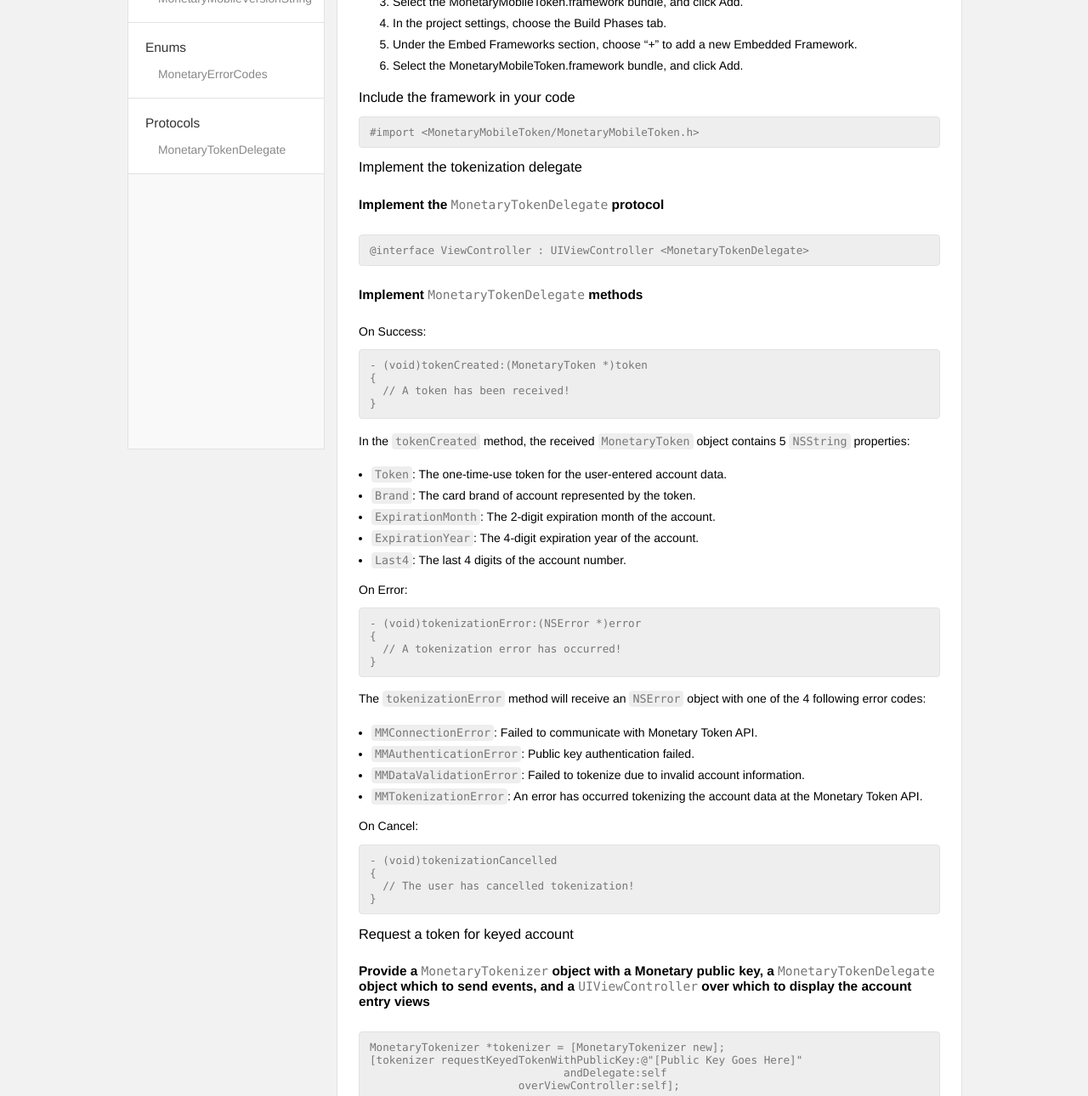
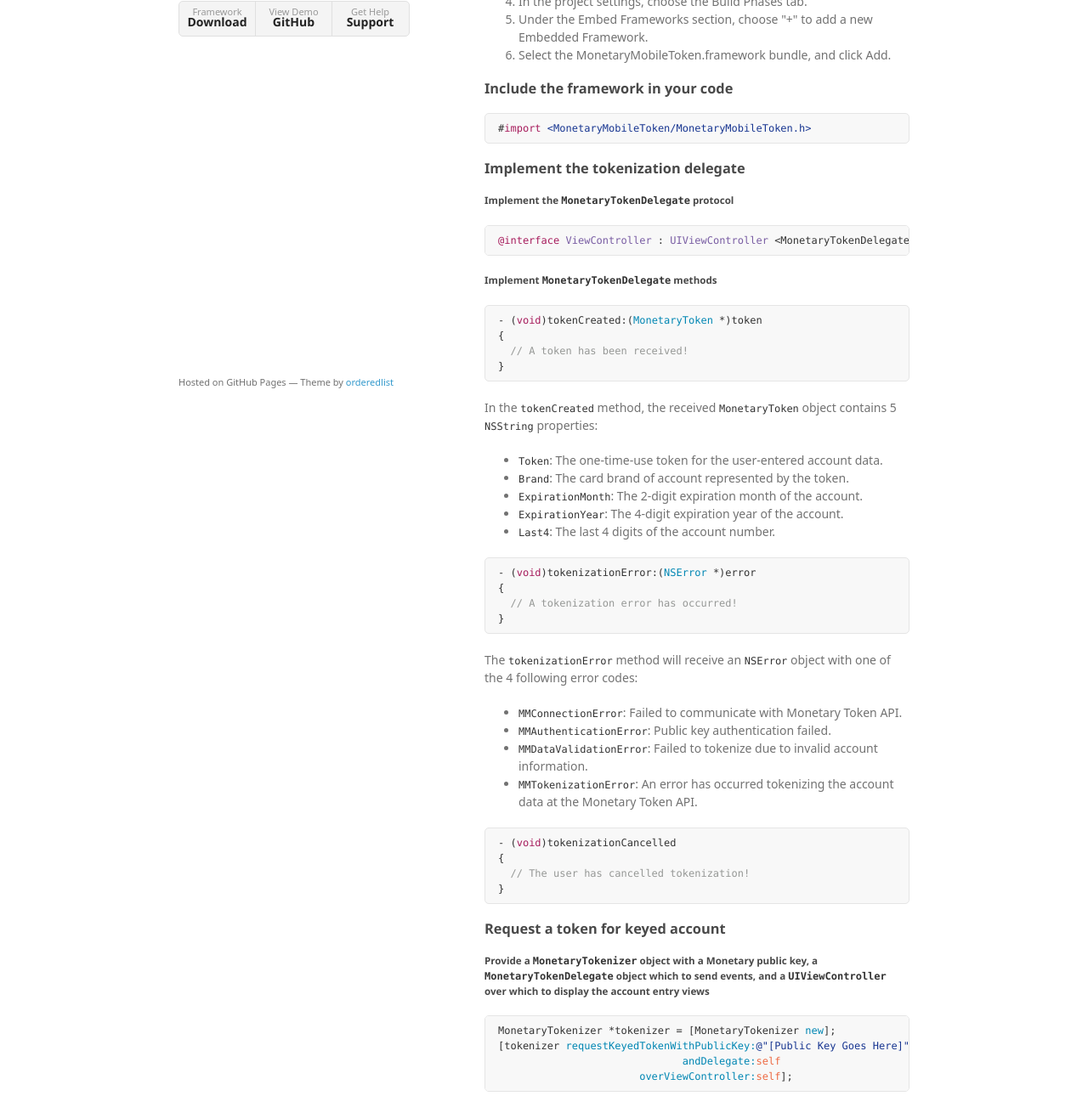
Before and after one commit to Mntry/MobileToken-iOS, a plain HTML site: page index.html in a window 1280 px wide. Shown: the part 271-1561 px from the top of the page at 85% size. Drawn offline with nearby package versions, Linux system fonts and the light colour scheme; files that its build step writes are made by us from their sources; a web font is replaced by a local one.

Commit message:
Restoring original getting started index

```diff
--- a/index.html
+++ b/index.html
@@ -1,148 +1,120 @@
-<!DOCTYPE html>
-<html lang="en">
+<!doctype html>
+<html>
   <head>
-    <title>MonetaryMobileToken.framework  Reference</title>
-    <link rel="stylesheet" type="text/css" href="css/jazzy.css" />
-    <link rel="stylesheet" type="text/css" href="css/highlight.css" />
-    <meta charset='utf-8'>
-    <script src="js/jquery.min.js" defer></script>
-    <script src="js/jazzy.js" defer></script>
-
+    <meta charset="utf-8">
+    <meta http-equiv="X-UA-Compatible" content="chrome=1">
+    <title>Monetary MobileToken iOS Framework</title>
+    <link href="favicon.png" rel="Shortcut Icon" />
+    <link rel="stylesheet" href="stylesheets/styles.css">
+    <link rel="stylesheet" href="stylesheets/github-light.css">
+    <meta name="viewport" content="width=device-width">
+    <!--[if lt IE 9]>
+    <script src="//html5shiv.googlecode.com/svn/trunk/html5.js"></script>
+    <![endif]-->
   </head>
   <body>
-    <a title="MonetaryMobileToken.framework  Reference"></a>
-    <header>
-      <div class="content-wrapper">
-        <p><a href="index.html">MonetaryMobileToken.framework Docs</a></p>
-        <p class="header-right"><a href="https://github.com/Mntry/MobileToken-iOS"><img src="img/gh.png"/>View on GitHub</a></p>
-      </div>
-    </header>
-    <div class="content-wrapper">
-      <p id="breadcrumbs">
-        <a href="index.html">MonetaryMobileToken.framework Reference</a>
-        <img id="carat" src="img/carat.png" />
-        MonetaryMobileToken.framework  Reference
-      </p>
-    </div>
-    <div class="content-wrapper">
-      <nav class="sidebar">
-        <ul class="nav-groups">
-          <li class="nav-group-name">
-            <a href="Classes.html">Classes</a>
-            <ul class="nav-group-tasks">
-              <li class="nav-group-task">
-                <a href="Classes/MonetaryToken.html">MonetaryToken</a>
-              </li>
-              <li class="nav-group-task">
-                <a href="Classes/MonetaryTokenizer.html">MonetaryTokenizer</a>
-              </li>
-            </ul>
-          </li>
-          <li class="nav-group-name">
-            <a href="Constants.html">Constants</a>
-            <ul class="nav-group-tasks">
-              <li class="nav-group-task">
-                <a href="Constants.html#/c:@MonetaryMobileVersionNumber">MonetaryMobileVersionNumber</a>
-              </li>
-              <li class="nav-group-task">
-                <a href="Constants.html#/c:@MonetaryMobileVersionString">MonetaryMobileVersionString</a>
-              </li>
-            </ul>
-          </li>
-          <li class="nav-group-name">
-            <a href="Enums.html">Enums</a>
-            <ul class="nav-group-tasks">
-              <li class="nav-group-task">
-                <a href="Enums/MonetaryErrorCodes.html">MonetaryErrorCodes</a>
-              </li>
-            </ul>
-          </li>
-          <li class="nav-group-name">
-            <a href="Protocols.html">Protocols</a>
-            <ul class="nav-group-tasks">
-              <li class="nav-group-task">
-                <a href="Protocols/MonetaryTokenDelegate.html">MonetaryTokenDelegate</a>
-              </li>
-            </ul>
-          </li>
+    <div class="wrapper">
+      <header>
+        <p><img alt="Monetary" src="logo.png"></p>
+        <h1>Monetary MobileToken iOS Framework</h1>
+        <p></p>
+        <ul>
+          <li><a href="https://github.com/Mntry/MobileToken-iOS/releases/latest">Framework <strong>Download</strong></a></li>
+          <li><a href="https://github.com/Mntry/MobileToken-iOS">View Demo <strong>GitHub</strong></a></li>
+          <li><a href="https://github.com/Mntry/MobileToken-iOS/issues">Get Help <strong>Support</strong></a></li>
         </ul>
-      </nav>
-      <article class="main-content">
-        <section>
-          <section class="section">
+      </header>
+      <section>
+        <h1>
+<a id="getting-started-with-monetarymobileframework" class="anchor" href="#getting-started-with-monetarymobileframework" aria-hidden="true"><span aria-hidden="true" class="octicon octicon-link"></span></a>Getting started with iOS MobileToken</h1>
 
-            <a href='#getting-started-with-mobiletoken-for-ios' class='anchor' aria-hidden=true><span class="header-anchor"></span></a><h1 id='getting-started-with-mobiletoken-for-ios'>Getting started with MobileToken for iOS</h1>
-<a href='#add-monetarymobiletoken-framework-to-your-xcode-project' class='anchor' aria-hidden=true><span class="header-anchor"></span></a><h3 id='add-monetarymobiletoken-framework-to-your-xcode-project'>Add MonetaryMobileToken.framework to your Xcode project</h3>
+<h3>
+<a id="add-monetarymobileframework-to-your-xcode-project" class="anchor" href="#add-monetarymobileframework-to-your-xcode-project" aria-hidden="true"><span aria-hidden="true" class="octicon octicon-link"></span></a>Add MonetaryMobileToken.framework to your Xcode project</h3>
 
 <ol>
 <li>In the project navigator, select the project or group within a project to which you want to add the framework.</li>
 <li>Choose File &gt; Add Files to “<em>Your Project Name</em>”.</li>
 <li>Select the MonetaryMobileToken.framework bundle, and click Add.</li>
 <li>In the project settings, choose the Build Phases tab.</li>
-<li>Under the Embed Frameworks section, choose <q>+</q> to add a new Embedded Framework.</li>
+<li>Under the Embed Frameworks section, choose "+" to add a new Embedded Framework.</li>
 <li>Select the MonetaryMobileToken.framework bundle, and click Add.</li>
 </ol>
-<a href='#include-the-framework-in-your-code' class='anchor' aria-hidden=true><span class="header-anchor"></span></a><h3 id='include-the-framework-in-your-code'>Include the framework in your code</h3>
-<pre class="highlight plaintext"><code>#import &lt;MonetaryMobileToken/MonetaryMobileToken.h&gt;
-</code></pre>
-<a href='#implement-the-tokenization-delegate' class='anchor' aria-hidden=true><span class="header-anchor"></span></a><h3 id='implement-the-tokenization-delegate'>Implement the tokenization delegate</h3>
-<a href='#implement-the-code-monetarytokendelegate-code-protocol' class='anchor' aria-hidden=true><span class="header-anchor"></span></a><h5 id='implement-the-code-monetarytokendelegate-code-protocol'>Implement the <code>MonetaryTokenDelegate</code> protocol</h5>
-<pre class="highlight plaintext"><code>@interface ViewController : UIViewController &lt;MonetaryTokenDelegate&gt;
-</code></pre>
-<a href='#implement-code-monetarytokendelegate-code-methods' class='anchor' aria-hidden=true><span class="header-anchor"></span></a><h5 id='implement-code-monetarytokendelegate-code-methods'>Implement <code>MonetaryTokenDelegate</code> methods</h5>
-On Success:
-<pre class="highlight plaintext"><code>- (void)tokenCreated:(MonetaryToken *)token
+
+<h3>
+<a id="include-the-framework-in-your-code" class="anchor" href="#include-the-framework-in-your-code" aria-hidden="true"><span aria-hidden="true" class="octicon octicon-link"></span></a>Include the framework in your code</h3>
+
+<div class="highlight highlight-source-objc"><pre>#<span class="pl-k">import</span> <span class="pl-s"><span class="pl-pds">&lt;</span>MonetaryMobileToken/MonetaryMobileToken.h<span class="pl-pds">&gt;</span></span></pre></div>
+
+<h3>
+<a id="implement-the-tokenization-delegate" class="anchor" href="#implement-the-tokenization-delegate" aria-hidden="true"><span aria-hidden="true" class="octicon octicon-link"></span></a>Implement the tokenization delegate</h3>
+
+<h5>
+<a id="implement-the-monetarytokendelegate-protocol" class="anchor" href="#implement-the-monetarytokendelegate-protocol" aria-hidden="true"><span aria-hidden="true" class="octicon octicon-link"></span></a>Implement the <code>MonetaryTokenDelegate</code> protocol</h5>
+
+<div class="highlight highlight-source-objc"><pre><span class="pl-k">@interface</span> <span class="pl-en">ViewController</span> : <span class="pl-e">UIViewController</span> &lt;MonetaryTokenDelegate&gt;</pre></div>
+
+<h5>
+<a id="implement-monetarytokendelegate-methods" class="anchor" href="#implement-monetarytokendelegate-methods" aria-hidden="true"><span aria-hidden="true" class="octicon octicon-link"></span></a>Implement <code>MonetaryTokenDelegate</code> methods</h5>
+
+<div class="highlight highlight-source-objc"><pre>- (<span class="pl-k">void</span>)tokenCreated:(<span class="pl-c1">MonetaryToken</span> *)token
 {
-  // A token has been received!
-}
-</code></pre>
+  <span class="pl-c">// A token has been received!</span>
+}</pre></div>
 
-<p>In the <code>tokenCreated</code> method, the received <code>MonetaryToken</code> object contains 5 <code>NSString</code> properties:<br>
+<p>In the <code>tokenCreated</code> method, the received <code>MonetaryToken</code> object contains 5 <code>NSString</code> properties:  </p>
+
 <ul>
-<li><code>Token</code>: The one-time-use token for the user-entered account data.</li>
-<li><code>Brand</code>: The card brand of account represented by the token.</li>
-<li><code>ExpirationMonth</code>: The 2-digit expiration month of the account.</li>
-<li><code>ExpirationYear</code>: The 4-digit expiration year of the account.</li>
-<li><code>Last4</code>: The last 4 digits of the account number.</p></li>
+<li>
+<code>Token</code>: The one-time-use token for the user-entered account data.</li>
+<li>
+<code>Brand</code>: The card brand of account represented by the token.</li>
+<li>
+<code>ExpirationMonth</code>: The 2-digit expiration month of the account.</li>
+<li>
+<code>ExpirationYear</code>: The 4-digit expiration year of the account.</li>
+<li>
+<code>Last4</code>: The last 4 digits of the account number.</li>
 </ul>
 
-On Error:
-<pre class="highlight plaintext"><code>- (void)tokenizationError:(NSError *)error
+<div class="highlight highlight-source-objc"><pre>- (<span class="pl-k">void</span>)tokenizationError:(<span class="pl-c1">NSError</span> *)error
 {
-  // A tokenization error has occurred!
-}
-</code></pre>
+  <span class="pl-c">// A tokenization error has occurred!</span>
+}</pre></div>
 
-<p>The <code>tokenizationError</code> method will receive an <code>NSError</code> object with one of the 4 following error codes:
-  <ul>
-    <li><code>MMConnectionError</code>: Failed to communicate with Monetary Token API.</li>
-    <li><code>MMAuthenticationError</code>: Public key authentication failed.</li>
-    <li><code>MMDataValidationError</code>: Failed to tokenize due to invalid account information.</li>
-    <li><code>MMTokenizationError</code>: An error has occurred tokenizing the account data at the Monetary Token API.</li>
-  </ul>
+<p>The <code>tokenizationError</code> method will receive an <code>NSError</code> object with one of the 4 following error codes:</p>
 
-On Cancel:
-<pre class="highlight plaintext"><code>- (void)tokenizationCancelled
+<ul>
+<li>
+<code>MMConnectionError</code>: Failed to communicate with Monetary Token API.</li>
+<li>
+<code>MMAuthenticationError</code>: Public key authentication failed.</li>
+<li>
+<code>MMDataValidationError</code>: Failed to tokenize due to invalid account information.</li>
+<li>
+<code>MMTokenizationError</code>: An error has occurred tokenizing the account data at the Monetary Token API.</li>
+</ul>
+
+<div class="highlight highlight-source-objc"><pre>- (<span class="pl-k">void</span>)tokenizationCancelled
 {
-  // The user has cancelled tokenization!
-}
-</code></pre></p>
-<a href='#request-a-token-for-keyed-account' class='anchor' aria-hidden=true><span class="header-anchor"></span></a><h3 id='request-a-token-for-keyed-account'>Request a token for keyed account</h3>
-<a href='#provide-a-code-monetarytokenizer-code-object-with-a-monetary-public-key-a-code-monetarytokendelegate-code-object-which-to-send-events-and-a-code-uiviewcontroller-code-over-which-to-display-the-account-entry-views' class='anchor' aria-hidden=true><span class="header-anchor"></span></a><h5 id='provide-a-code-monetarytokenizer-code-object-with-a-monetary-public-key-a-code-monetarytokendelegate-code-object-which-to-send-events-and-a-code-uiviewcontroller-code-over-which-to-display-the-account-entry-views'>Provide a <code>MonetaryTokenizer</code> object with a Monetary public key, a <code>MonetaryTokenDelegate</code> object which to send events, and a <code>UIViewController</code> over which to display the account entry views</h5>
-<pre class="highlight plaintext"><code>MonetaryTokenizer *tokenizer = [MonetaryTokenizer new];
-[tokenizer requestKeyedTokenWithPublicKey:@"[Public Key Goes Here]"
-                              andDelegate:self
-                       overViewController:self];
-</code></pre>
+  <span class="pl-c">// The user has cancelled tokenization!</span>
+}</pre></div>
 
-          </section>
-        </section>
-        <section id="footer">
-          <p>&copy; 2016 <a class="link" href="https://monetary.co" target="_blank" rel="external">Monetary</a>. All rights reserved. (Last updated: 2016-07-19)</p>
-          <p>Generated by <a class="link" href="https://github.com/realm/jazzy" target="_blank" rel="external">jazzy ♪♫ v0.7.0</a>, a <a class="link" href="http://realm.io" target="_blank" rel="external">Realm</a> project.</p>
-        </section>
-      </article>
+<h3>
+<a id="request-a-token-for-keyed-account" class="anchor" href="#request-a-token-for-keyed-account" aria-hidden="true"><span aria-hidden="true" class="octicon octicon-link"></span></a>Request a token for keyed account</h3>
+
+<h5>
+<a id="provide-a-monetarytokenizer-object-with-a-monetary-public-key-a-monetarytokendelegate-object-which-to-send-events-and-a-uiviewcontroller-over-which-to-display-the-account-entry-views" class="anchor" href="#provide-a-monetarytokenizer-object-with-a-monetary-public-key-a-monetarytokendelegate-object-which-to-send-events-and-a-uiviewcontroller-over-which-to-display-the-account-entry-views" aria-hidden="true"><span aria-hidden="true" class="octicon octicon-link"></span></a>Provide a <code>MonetaryTokenizer</code> object with a Monetary public key, a <code>MonetaryTokenDelegate</code> object which to send events, and a <code>UIViewController</code> over which to display the account entry views</h5>
+
+<div class="highlight highlight-source-objc"><pre>MonetaryTokenizer *tokenizer = [MonetaryTokenizer <span class="pl-c1">new</span>];
+[tokenizer <span class="pl-c1">requestKeyedTokenWithPublicKey:</span><span class="pl-s"><span class="pl-pds">@"</span>[Public Key Goes Here]<span class="pl-pds">"</span></span>
+                              <span class="pl-c1">andDelegate:</span><span class="pl-v">self</span>
+                       <span class="pl-c1">overViewController:</span><span class="pl-v">self</span>];</pre></div>
+      </section>
+      <footer>
+        <p><small>Hosted on GitHub Pages &mdash; Theme by <a href="https://github.com/orderedlist">orderedlist</a></small></p>
+      </footer>
     </div>
+    <script src="javascripts/scale.fix.js"></script>
+
   </body>
-</div>
 </html>
```
